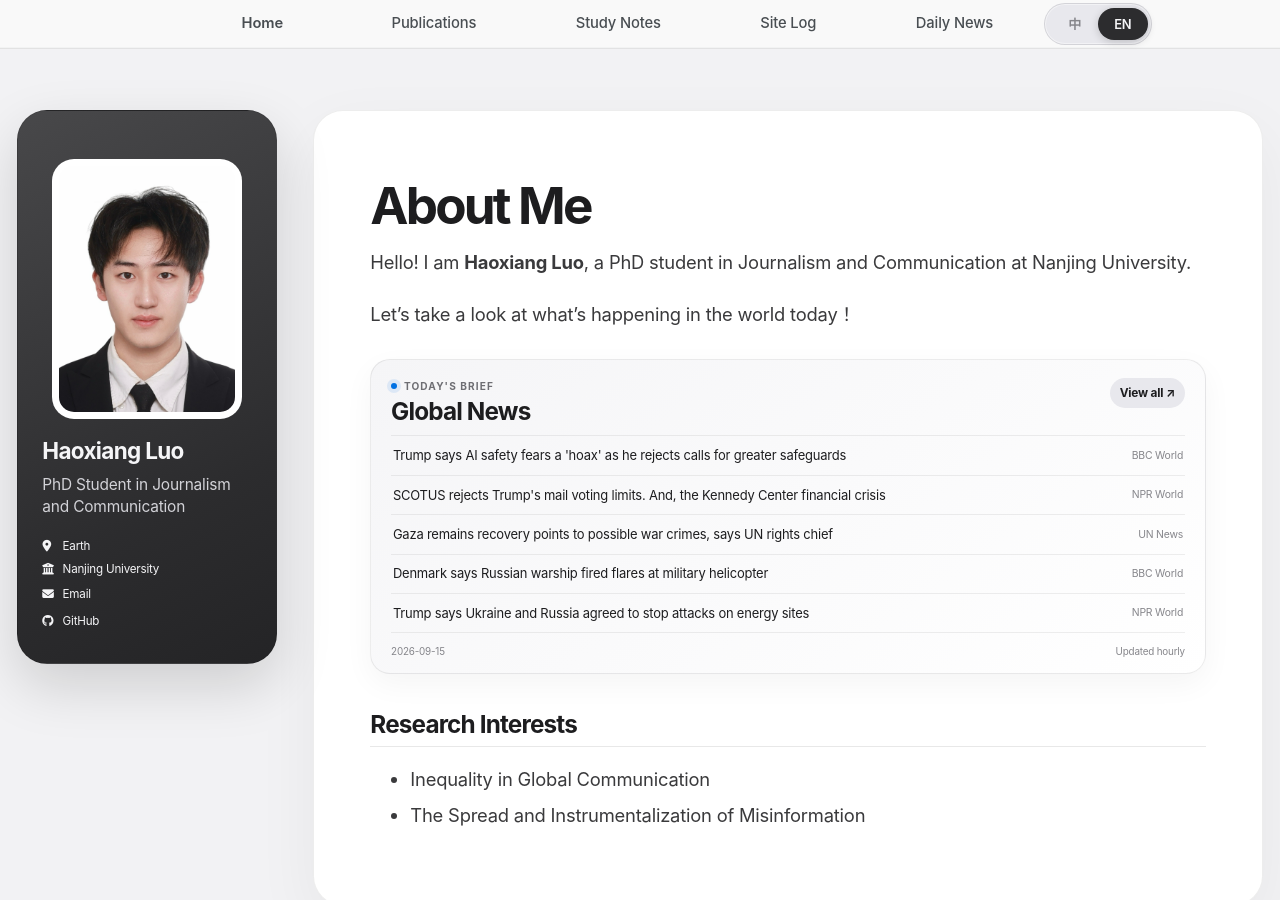
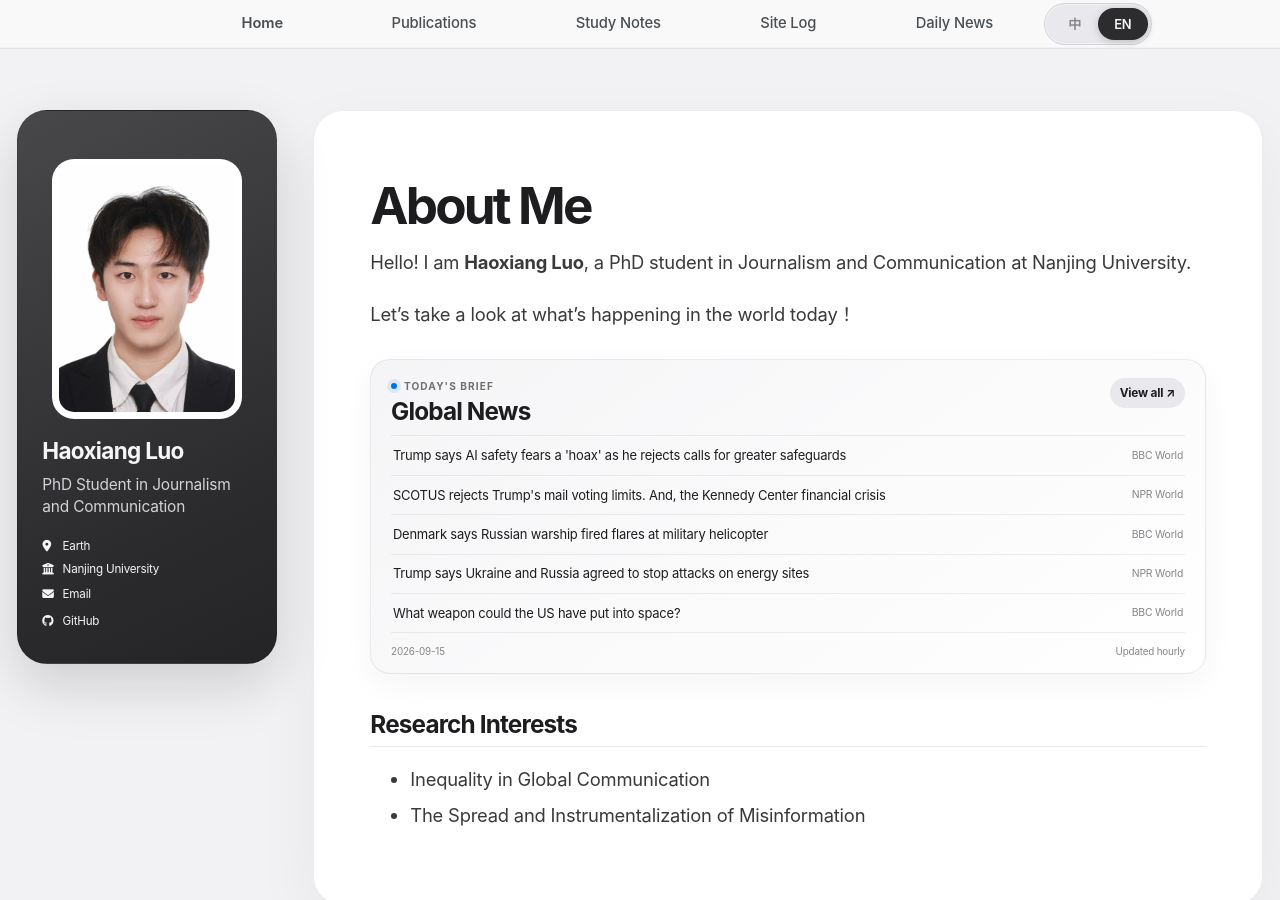
Before and after one commit to HaoxiangLuo/HaoxiangLuo.github.io, a Jekyll site: the page built from _pages/about.md, in a window 1280 px wide and 900 px high. Built offline with Jekyll 4.4.1, drawn with Linux system fonts in a browser that asks for light colours; a style sheet for code colours, icons or effects is not loaded.

Commit message:
Update daily news 2026-09-15

```diff
--- a/_data/daily_news.json
+++ b/_data/daily_news.json
@@ -11,11 +11,6 @@
       "url": "https://www.npr.org/2026/09/15/g-s1-143294/up-first-newsletter-bernie-sanders-steve-bannon-ai-mail-in-ballots-kennedy-center-emmys"
     },
     {
-      "title": "Gaza remains recovery points to possible war crimes, says UN rights chief",
-      "source": "UN News",
-      "url": "https://news.un.org/feed/view/en/story/2026/09/1168335"
-    },
-    {
       "title": "Denmark says Russian warship fired flares at military helicopter",
       "source": "BBC World",
       "url": "https://www.bbc.co.uk/news/articles/cwn8mjl31p5yo?at_medium=RSS&at_campaign=rss"
@@ -26,14 +21,9 @@
       "url": "https://www.npr.org/2026/09/15/nx-s1-5968728/trump-says-ukraine-and-russia-agreed-to-stop-attacks-on-energy-sites"
     },
     {
-      "title": "‘Super El Niño’ deepens hunger crisis in South Sudan – WFP",
-      "source": "UN News",
-      "url": "https://news.un.org/feed/view/en/story/2026/09/1168334"
-    },
-    {
-      "title": "Welsh actor Matthew Rhys makes Emmy Awards history with double win",
+      "title": "What weapon could the US have put into space?",
       "source": "BBC World",
-      "url": "https://www.bbc.co.uk/news/articles/cqlykdx48xrpo?at_medium=RSS&at_campaign=rss"
+      "url": "https://www.bbc.co.uk/news/articles/cmy4zqgk97wlo?at_medium=RSS&at_campaign=rss"
     },
     {
       "title": "Air pollution spiked after the Trump administration stopped embassy monitoring",
@@ -41,9 +31,19 @@
       "url": "https://www.npr.org/2026/09/15/nx-s1-5966503/air-pollution-spiked-after-the-trump-administration-stopped-embassy-monitoring"
     },
     {
-      "title": "Six UN staff killed in Gaza school strike; Lebanon violations mount",
-      "source": "UN News",
-      "url": "https://news.un.org/feed/view/en/story/2026/09/1168333"
+      "title": "Suspected sabotage causes major Netherlands rail disruption",
+      "source": "BBC World",
+      "url": "https://www.bbc.co.uk/news/articles/c8ly49w9g1edo?at_medium=RSS&at_campaign=rss"
+    },
+    {
+      "title": "NATO jets shoot down a drone in Lithuanian airspace",
+      "source": "NPR World",
+      "url": "https://www.npr.org/2026/09/15/g-s1-143284/nato-jets-down-drone-in-lithuanian-airspace"
+    },
+    {
+      "title": "Two sailors missing after tanker attacked in Strait of Hormuz, Oman says",
+      "source": "BBC World",
+      "url": "https://www.bbc.co.uk/news/articles/c3n07ydqdzlvo?at_medium=RSS&at_campaign=rss"
     }
   ]
 }
```
